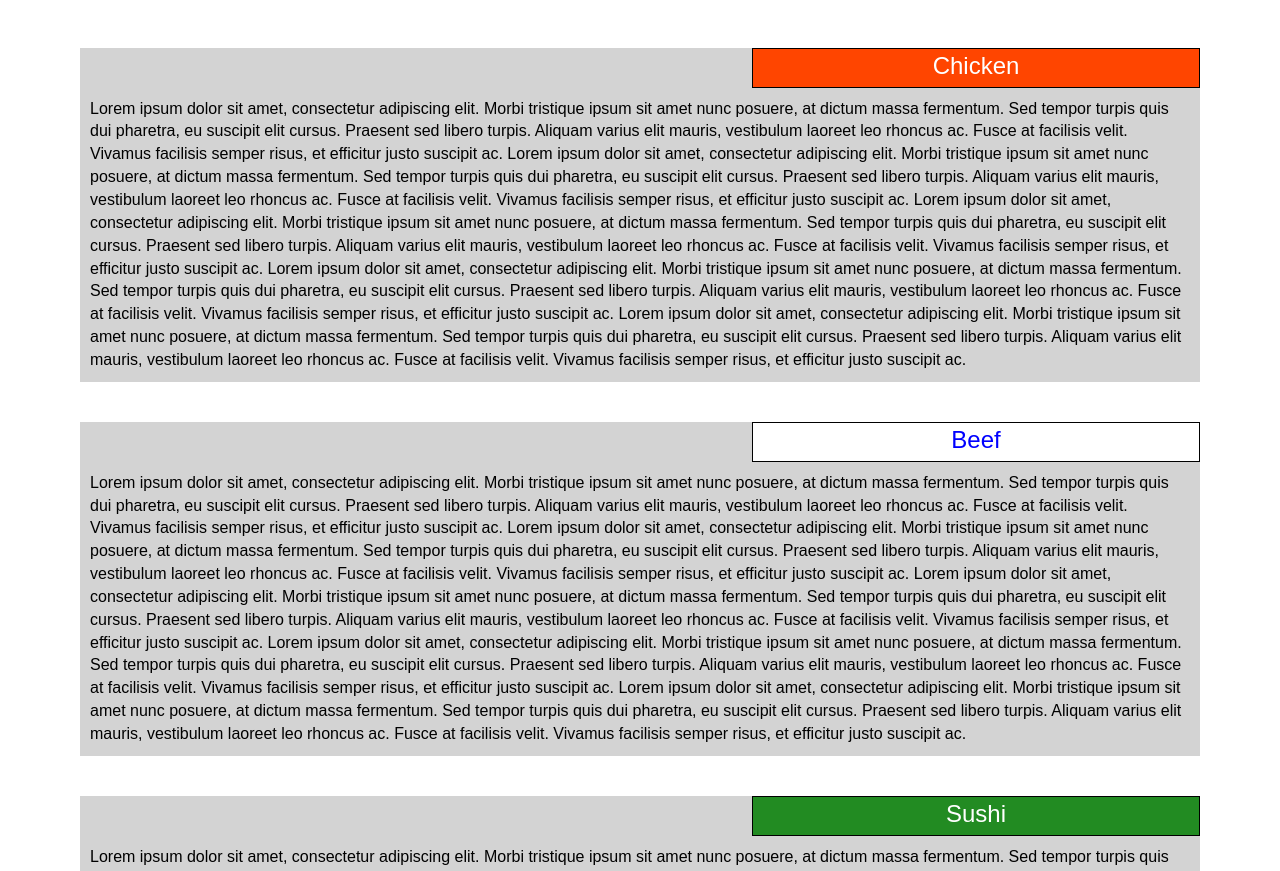
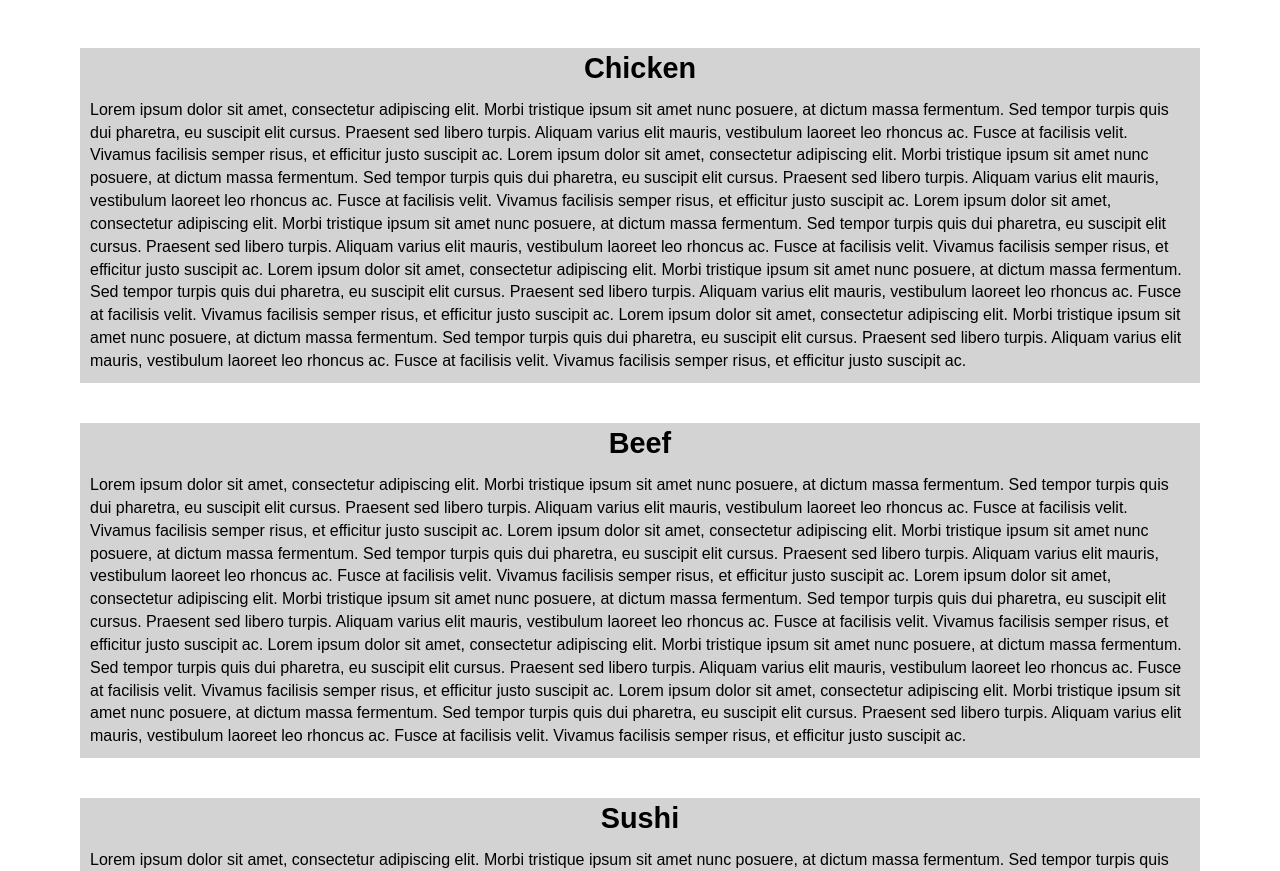
Before and after one commit to sandeshParthasarathi/courserajhu1, a plain HTML site: page module3/index.html in a window 1280 px wide. Shown: the part 172-1043 px from the top of the page. Drawn offline with Linux system fonts and the light colour scheme.

Commit message:
my first page

```diff
--- a/module3/css/styles.css
+++ b/module3/css/styles.css
@@ -43,51 +43,11 @@ section {
   overflow: auto;
 }
 
-
-#chicken {
-  border: 1px solid black;
-  width: 40%;
-  height:40px;
-  text-align:center;
-  position:relative;
-  left:60%;
-  margin-top: 0;
-  margin-bottom: 0 ;
-  padding:auto;
-  background-color: #ff4500;
-  color:#ffffff;
-  font-size: 1.5em;
+#chicken, #beef, #sushi {
+	font-family:;
+	font-size:1.8em;
+	font-weight: bold;
 }
-
-#beef {
-  border: 1px solid black;
-  width: 40%;
-  height:40px;
-  text-align:center;
-  position:relative;
-  left:60%;
-  margin-top: 0px;
-  margin-bottom: 0 ;
-  padding:auto;
-  background-color: #ffffff;
-  color: #0000ff;
-  font-size: 1.5em;
-}
-#sushi {
-  border: 1px solid black;
-  width: 40%;
-  height:40px;
-  text-align:center;
-  position:relative;
-  left:60%;
-  margin-top: 0;
-  margin-bottom: 0 ;
-  padding: auto;
-  background-color: #228B22;
-  color: #ffffff;
-  font-size: 1.5em;
-}
-
 #chicken-div {
   margin-bottom: 10px;
   margin-top: 10px;
--- a/module3/index.html
+++ b/module3/index.html
@@ -50,7 +50,7 @@
 	<div class="row container container-fluid">
 	<div class="col-md-12 col-sm-12 col-xs-12" id="chicken-div">
 		<section>
-		<div id="chicken">
+		<div id="chicken" class="text-center">
 			Chicken
 		</div>
 		<p>
@@ -60,7 +60,7 @@
 	</div>
 	<div class="col-md-12 col-sm-12 col-xs-12" id="beef-div">
 		<section>
-		<div id="beef">
+		<div id="beef" class="text-center">
 			Beef
 		</div>
 		<p>
@@ -70,7 +70,7 @@
 	</div>
 	<div class="col-md-12 col-sm-12 col-xs-12" id="sushi-div">
 		<section>
-		<div id="sushi">
+		<div id="sushi" class="text-center">
 			Sushi
 		</div>
 		<p>
```
